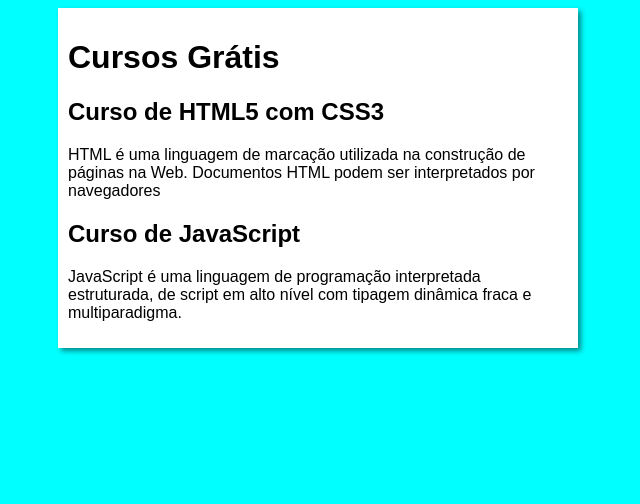
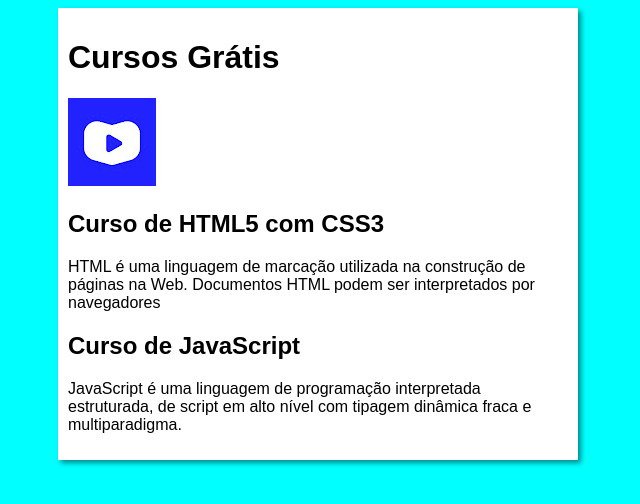
Before and after one commit to Papaes/projeto-site-, a plain HTML site: page index.html in a window 1280 px wide. Shown: the whole page, without its empty margins (322-962 px from the left). Drawn offline with Linux system fonts and the light colour scheme.

Commit message:
Update index.html

```diff
--- a/index.html
+++ b/index.html
@@ -11,6 +11,7 @@
    <main>
     <header>
         <h1>Cursos Grátis</h1>
+        <img src="Imagens/unnamed.jpg" alt="">
     </header>
     <article>
         <h2>Curso de HTML5 com CSS3</h2>
```
